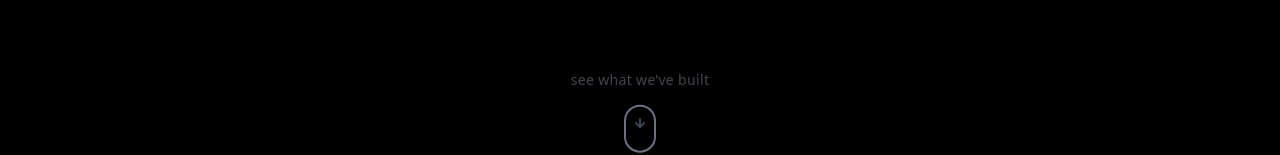
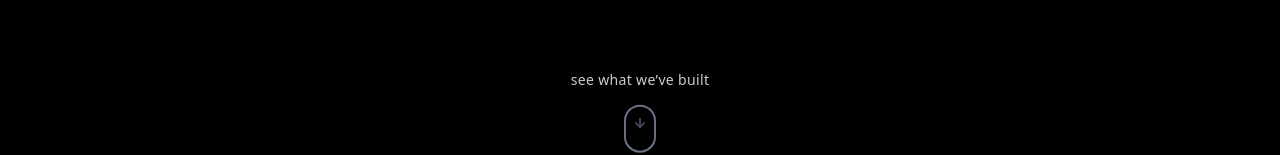
Before and after one commit to Break-and-Build/Website, a Next.js app: page / in a window 1280 px wide. Shown: the part 648-803 px from the top of the page. Built offline with nearby package versions, Linux system fonts and the light colour scheme.

Commit message:
Update scroll indicator animation to blink between grey and white

```diff
--- a/src/app/page.tsx
+++ b/src/app/page.tsx
@@ -119,7 +119,7 @@ export default function Home() {
           onClick={() => window.scrollTo({ top: window.innerHeight, behavior: 'smooth' })}
         >
           <motion.span
-            animate={{ opacity: [1, 0.3, 1] }}
+            animate={{ color: ["#6b7280", "#ffffff", "#6b7280"] }}
             transition={{ duration: 1.5, repeat: Infinity, ease: "easeInOut" }}
             className="text-sm font-medium tracking-wide"
           >
```
